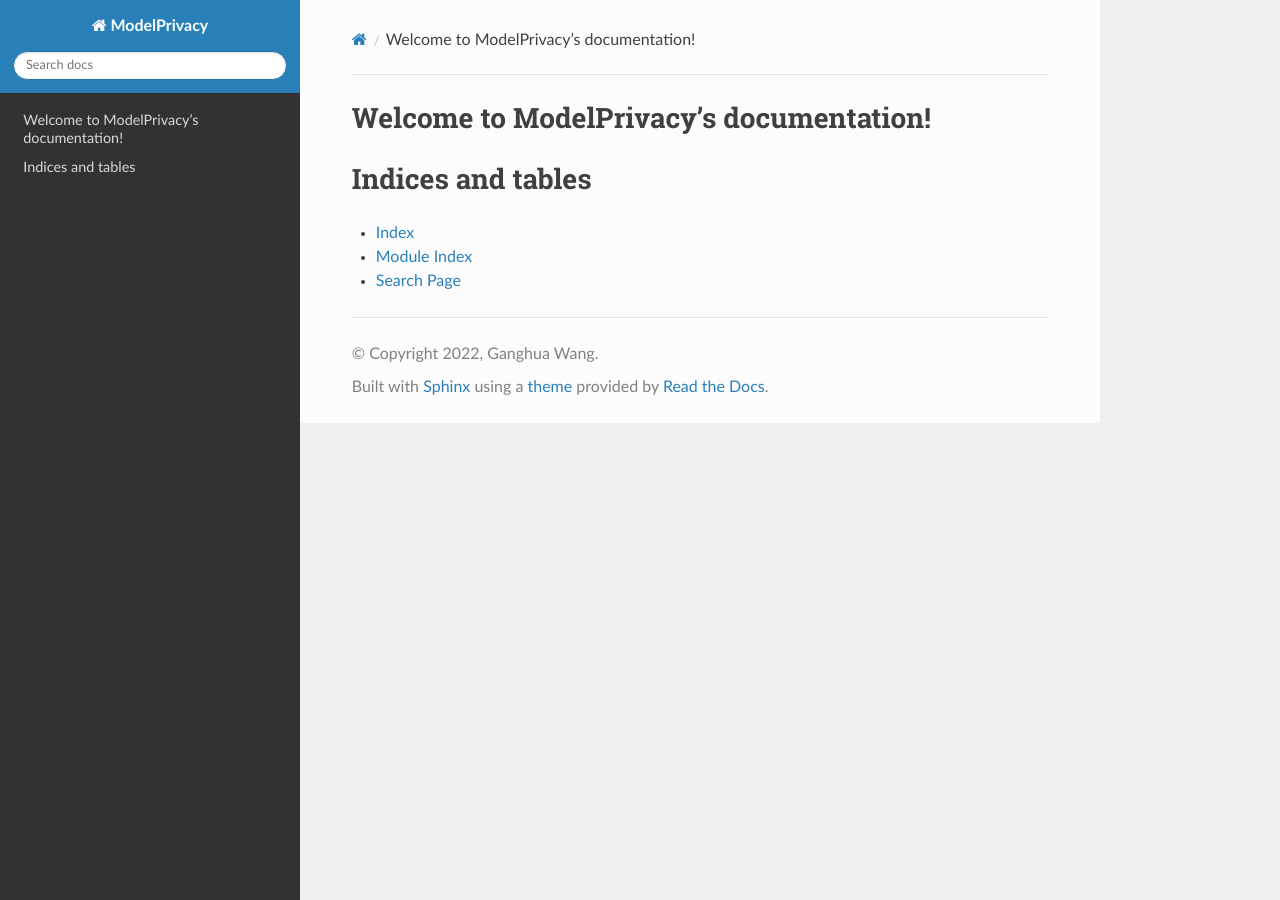
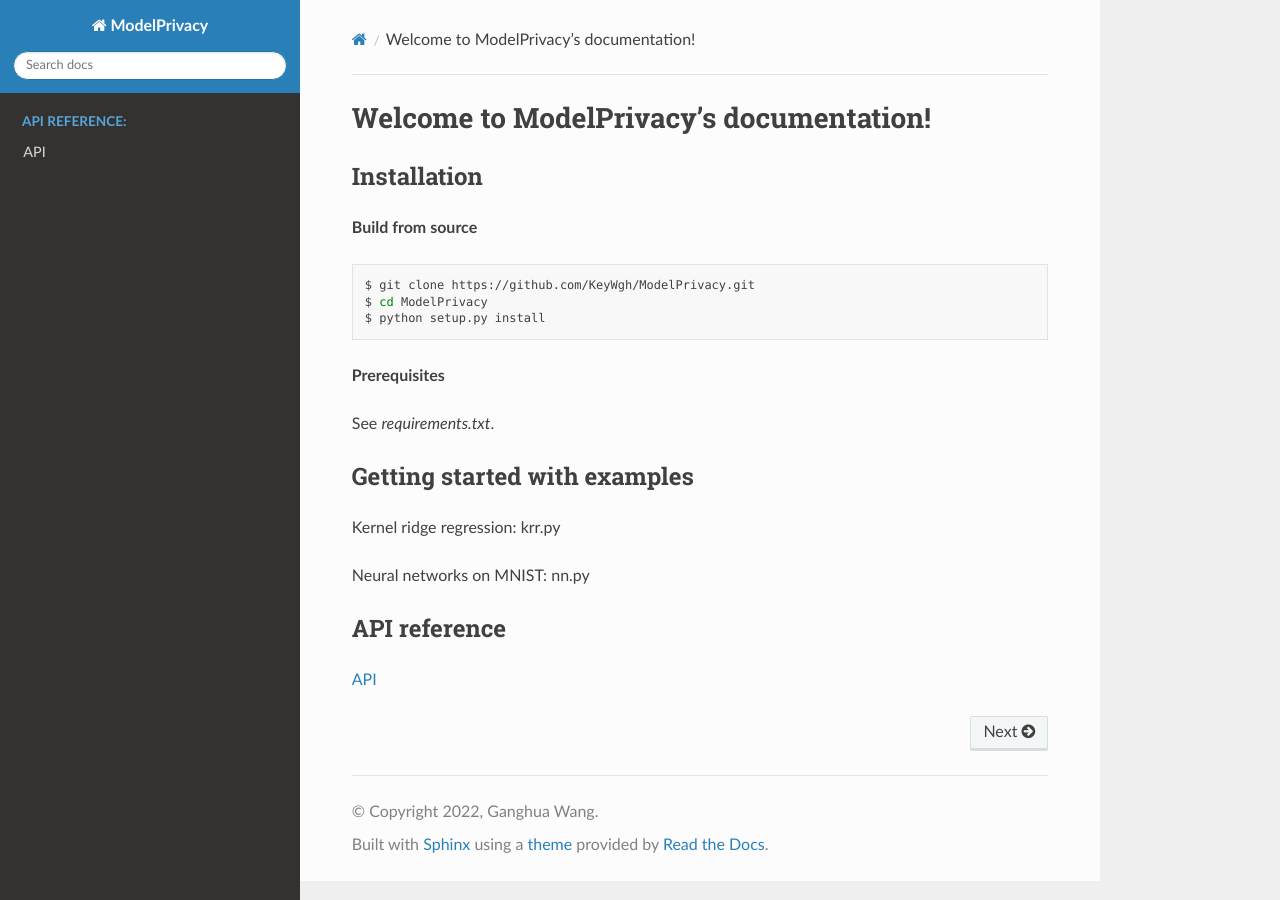
Before and after one commit to KeyWgh/ModelPrivacy, a Sphinx documentation site: the page built from docs/source/index.rst, in a window 1280 px wide. Built offline with Sphinx 7.4.7 and the Read the Docs theme 2.0.0, drawn with Linux system fonts in a browser that asks for light colours.

Commit message:
Update docs.

```diff
--- a/docs/source/conf.py
+++ b/docs/source/conf.py
@@ -12,8 +12,8 @@
 #
 import os
 import sys
-sys.path.insert(0, os.path.abspath('../ModelPrivacy'))
-sys.path.insert(0, os.path.abspath('..'))
+sys.path.insert(0, os.path.abspath('../../ModelPrivacy'))
+sys.path.insert(0, os.path.abspath('../'))
 
 
 # -- Project information -----------------------------------------------------
--- a/docs/source/index.rst
+++ b/docs/source/index.rst
@@ -6,15 +6,36 @@
 Welcome to ModelPrivacy's documentation!
 ========================================
 
+Installation
+------------
+
+**Build from source**
+
+.. code-block:: bash
+
+	$ git clone https://github.com/KeyWgh/ModelPrivacy.git
+	$ cd ModelPrivacy
+	$ python setup.py install
+
+**Prerequisites**
+
+See *requirements.txt*.
+
+Getting started with examples
+-----------------------------
+
+Kernel ridge regression: krr.py
+
+Neural networks on MNIST: nn.py
+
+API reference
+-------------
+
+:doc:`API <module/api>`
+
 .. toctree::
-   :maxdepth: 2
-   :caption: Contents:
+   :maxdepth: 1
+   :hidden:
+   :caption: API reference:
 
-
-
-Indices and tables
-==================
-
-* :ref:`genindex`
-* :ref:`modindex`
-* :ref:`search`
+   module/api
--- /dev/null
+++ b/docs/source/module/utils.rst
@@ -0,0 +1,4 @@
+Module utils
+=========================================
+.. automodule:: utils
+   :members:
```
Also changed, not shown: docs/source/module/api.rst (added, +8 -0 lines), 1 other file.
